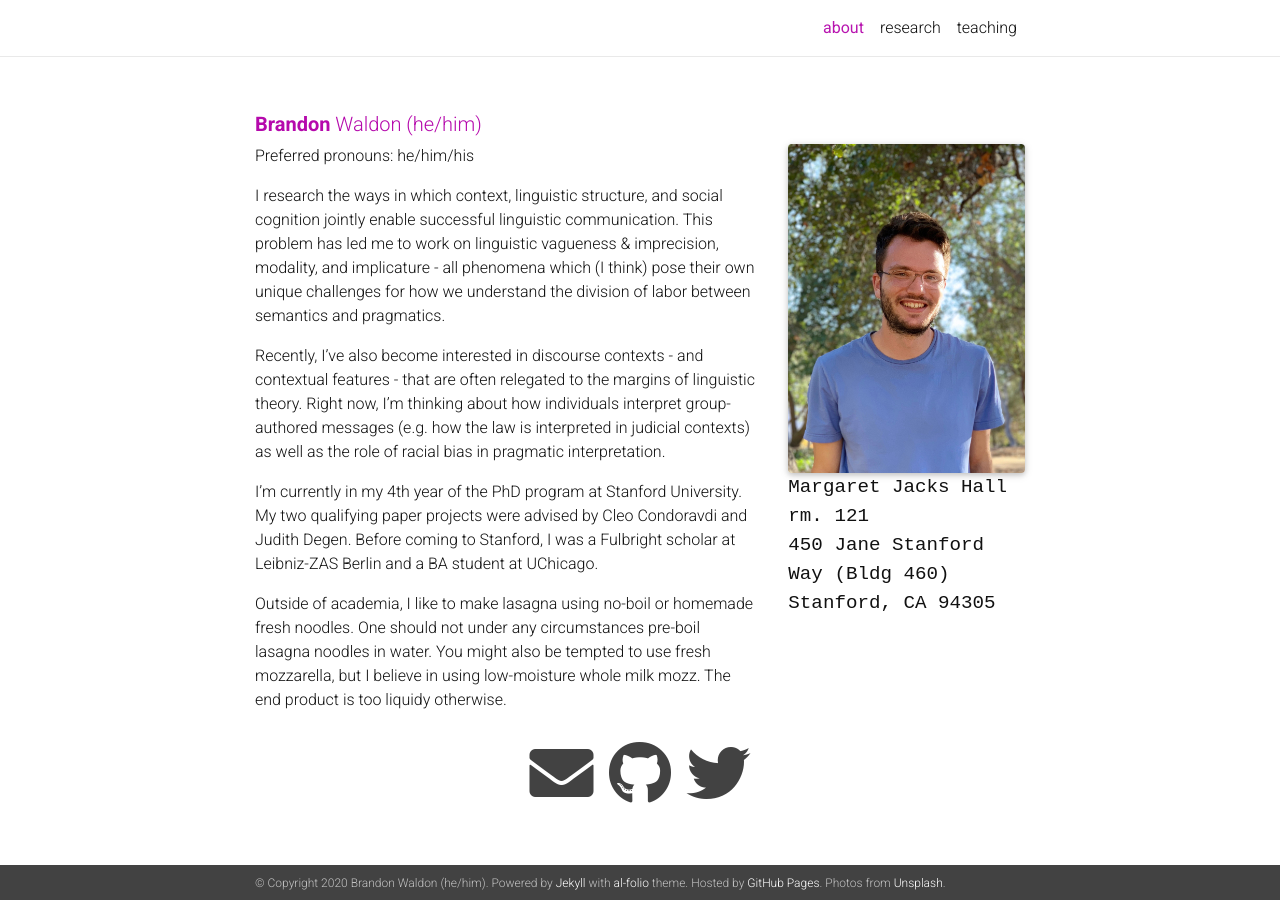
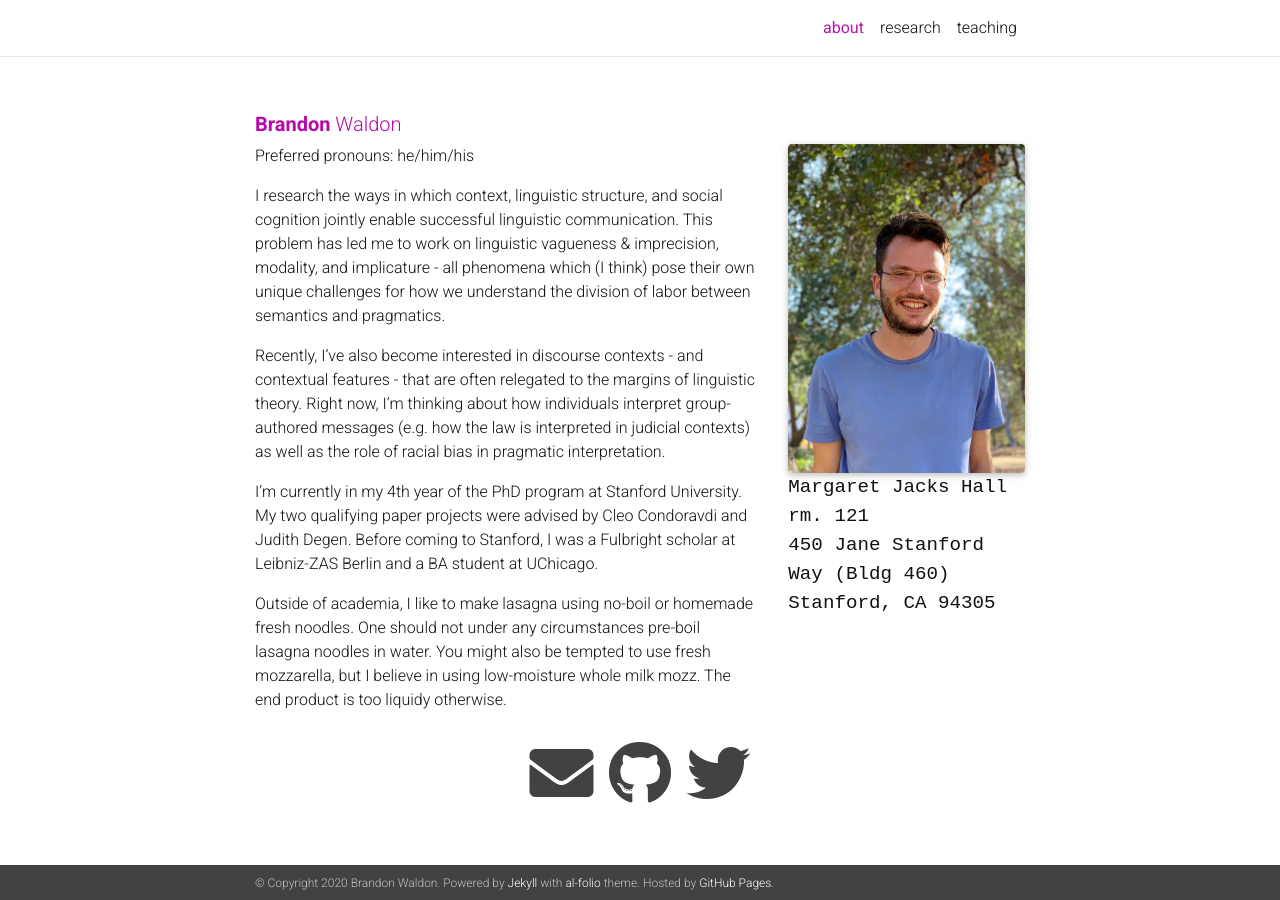
Before and after one commit to bwaldon/bwaldon.github.io-old, a Jekyll site: the page built from _pages/about.md, in a window 1280 px wide. Built offline with Jekyll 4.4.1, drawn with Linux system fonts in a browser that asks for light colours; nearby versions of some CDN libraries; a style sheet for code colours, icons or effects is not loaded.

Commit message:
light about edits

```diff
--- a/_config.yml
+++ b/_config.yml
@@ -2,14 +2,13 @@
 # Site settings
 # -----------------------------------------------------------------------------
 
-title: Brandon Waldon (he/him)
+title: Brandon Waldon
 email: bwaldon@stanford.edu
 description: > # this means to ignore newlines until "url:"
   A simple, whitespace theme for academics. Based on [*folio](https://github.com/bogoli/-folio) design.
 footer_text: >
   Powered by <a href="http://jekyllrb.com/" target="_blank">Jekyll</a> with <a href="https://github.com/alshedivat/al-folio">al-folio</a> theme.
   Hosted by <a href="https://pages.github.com/" target="_blank">GitHub Pages</a>.
-  Photos from <a href="https://unsplash.com" target="_blank">Unsplash</a>.
 
 url:  # the base hostname & protocol for your site
 baseurl: # /al-folio # the subpath of your site, e.g. /blog/
```
